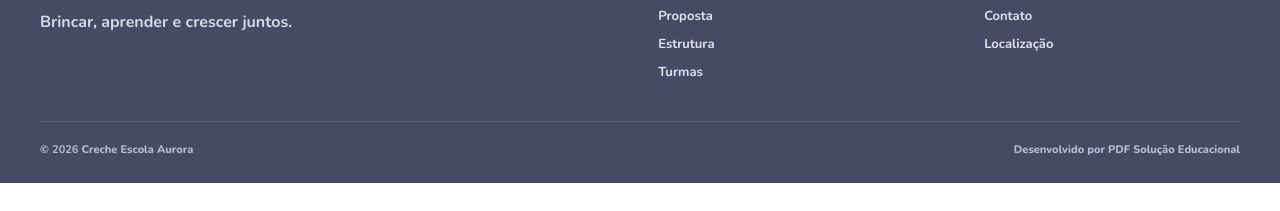
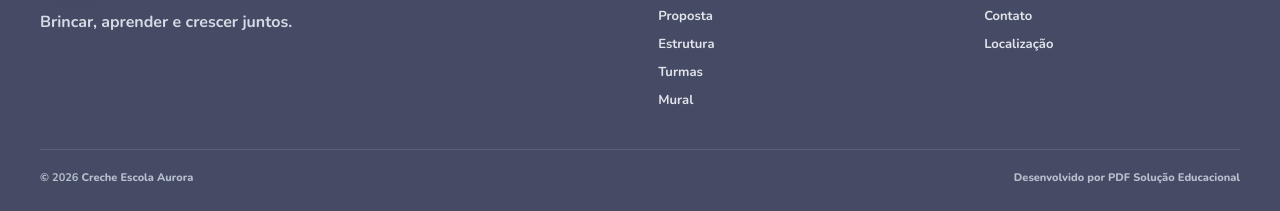
Before and after one commit to diegofreitas09/aurora-link-bio, a plain HTML site: page estrutura.html in a window 1280 px wide. Shown: the part 2007-2218 px from the top of the page. Before the commit the page ends 2190 px from the top, so only its background shows below. Drawn offline with nearby package versions, Linux system fonts and the light colour scheme.

Commit message:
nav: adiciona Mural ao menu institucional

```diff
--- a/estrutura.html
+++ b/estrutura.html
@@ -10,6 +10,7 @@
         <a href="proposta.html">Proposta</a>
         <a href="estrutura.html">Estrutura</a>
         <a href="turmas.html">Turmas</a>
+        <a href="mural.html">Mural</a>
         <a href="contato.html">Contato</a>
         <a class="nav-cta" href="matriculas.html#agendar">Agendar visita</a>
       </nav>
@@ -46,7 +47,7 @@
         <span class="footer-brand-lockup" aria-hidden="true"><span class="brand-symbol"><i></i><i></i><i></i></span><span class="brand-words"><strong>Aurora</strong><small>Creche Escola</small></span></span>
         <p>Brincar, aprender e crescer juntos.</p>
       </div>
-      <div class="footer-links"><strong>Institucional</strong><a href="escola.html">A Escola</a><a href="proposta.html">Proposta</a><a href="estrutura.html">Estrutura</a><a href="turmas.html">Turmas</a></div>
+      <div class="footer-links"><strong>Institucional</strong><a href="escola.html">A Escola</a><a href="proposta.html">Proposta</a><a href="estrutura.html">Estrutura</a><a href="turmas.html">Turmas</a><a href="mural.html">Mural</a></div>
       <div class="footer-links"><strong>Famílias</strong><a href="matriculas.html">Matrículas</a><a href="contato.html">Contato</a><a href="index.html#localizacao">Localização</a></div>
     </div>
     <div class="footer-bottom"><span>© <b id="year"></b> Creche Escola Aurora</span><span>Desenvolvido por PDF Solução Educacional</span></div>
```
